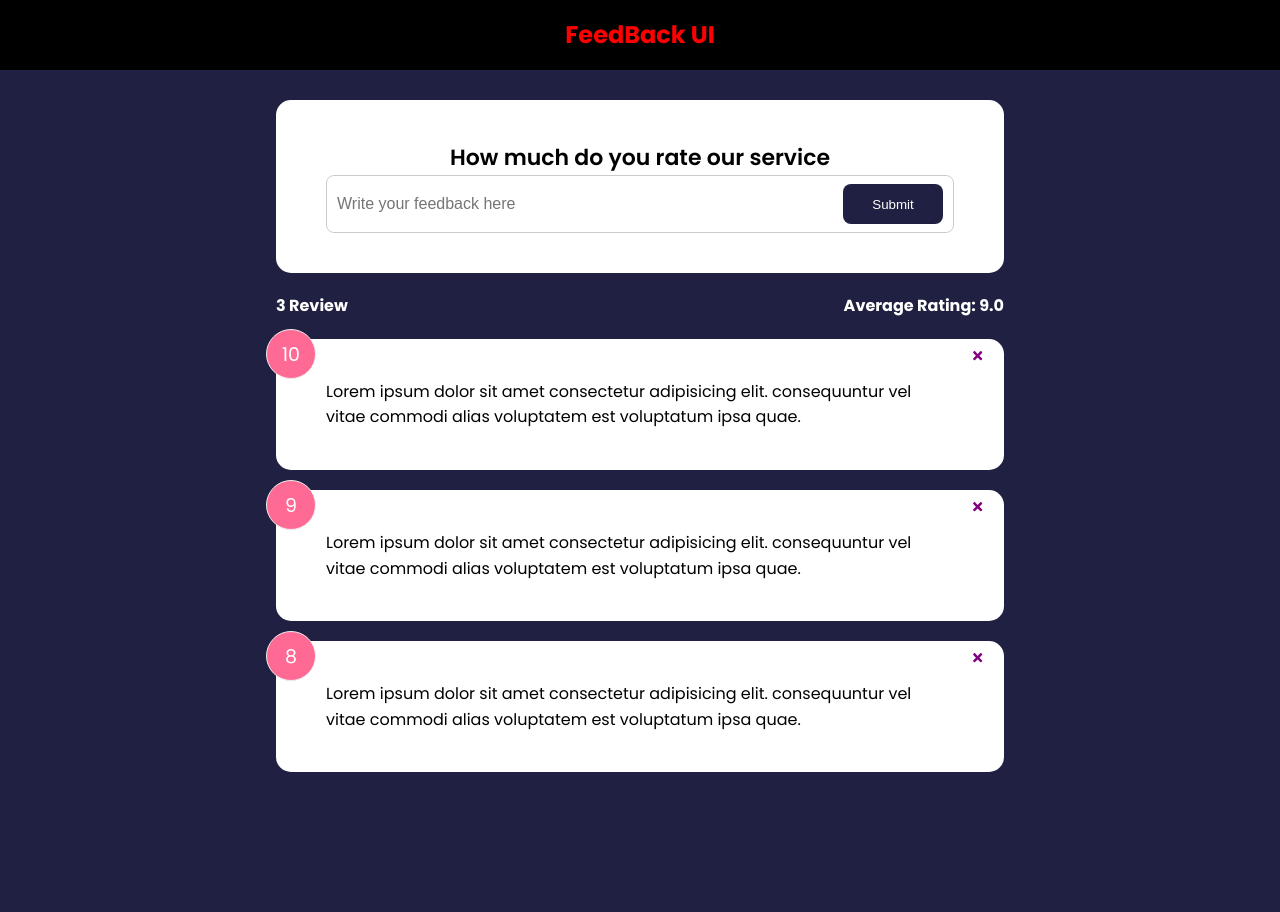
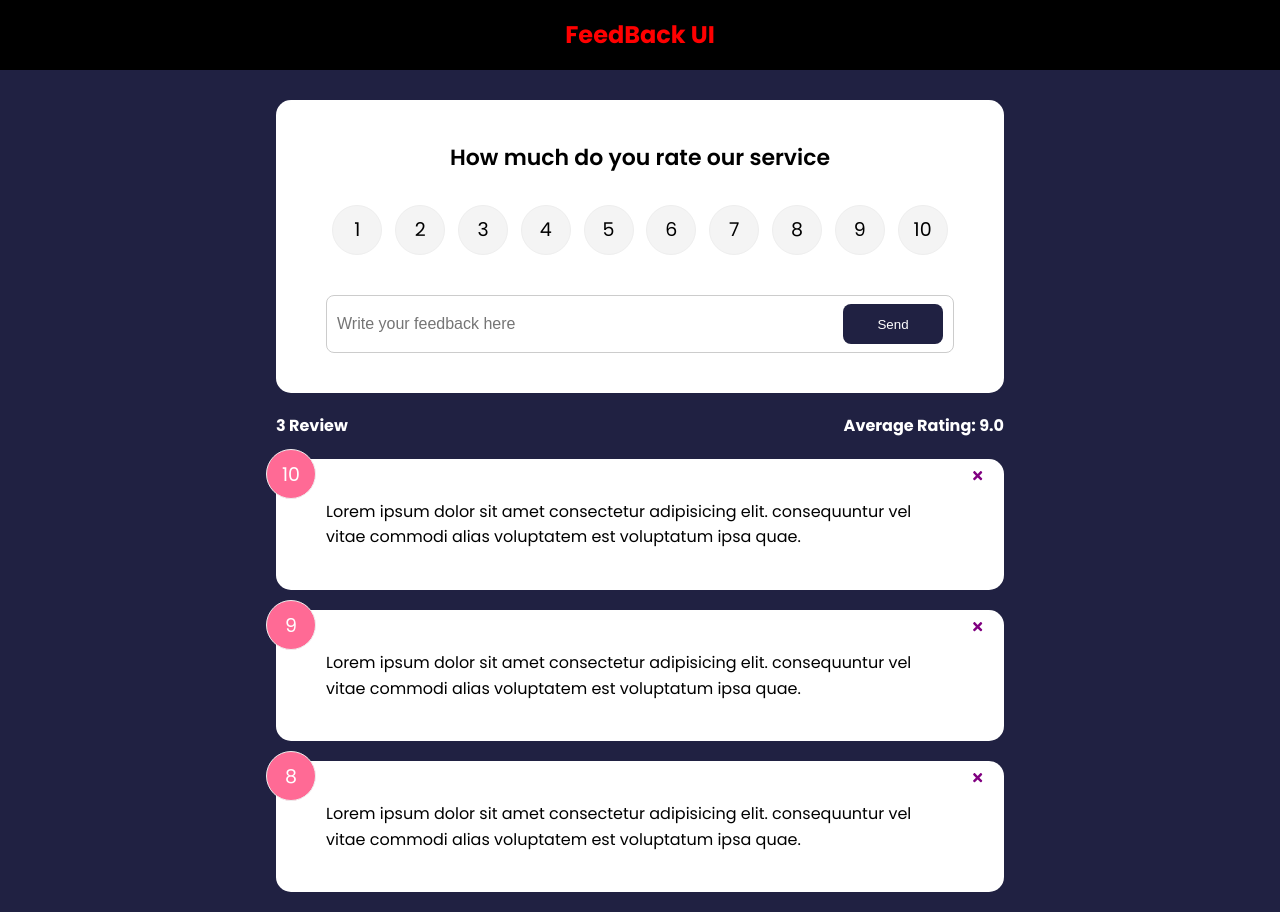
Before and after one commit to 046kanahiya/feedback-app, a React (Create React App) app: page / in a window 1280 px wide. Before the commit the page ends 800 px from the top, so only its background shows below. Built offline with nearby package versions, Linux system fonts and the light colour scheme.

Commit message:
Created Rating component ,created addFeedback function in app.js to actucally and the feedback in the form and  FeedBackForm created handleSubmit function to add newFeedBack in FeedBackList available

```diff
--- a/package.json
+++ b/package.json
@@ -11,6 +11,7 @@
     "react-dom": "^18.3.1",
     "react-icons": "^5.3.0",
     "react-scripts": "5.0.1",
+    "uuid": "^10.0.0",
     "web-vitals": "^2.1.4"
   },
   "scripts": {
--- a/src/App.js
+++ b/src/App.js
@@ -1,4 +1,5 @@
 import React, { useState } from "react"
+import {v4 as uuidv4} from 'uuid' //to generate new id
 import Header from "./Component/Header";
 import FeedBackData from "./Data/FeedBackData";
 import FeedBackList from "./Component/FeedBackList";
@@ -14,11 +15,18 @@
             return item.id !==id; // ie jo id match nhi hai usse chod kr sab dede
        }))
     }
+
+    const addFeedback=(newFeedBack)=>{
+        newFeedBack.id =uuidv4()
+        //console.log(newFeedBack)
+        //now to add new feedback..its state th4 we cant directly push it th4 we make copy using spread operator
+        setFeedback([newFeedBack, ...feedback])
+    }
     return (
         <>
         <Header text ={"FeedBack UI"} bgColor="black" textColor="red"/>
         <div className="container">
-            <FeedBackForm/>
+            <FeedBackForm handleAdd={addFeedback}/>
             <FeedBackStatus feedback= {feedback}/>
             <FeedBackList feedback ={feedback} handleDelete={deleteFeedback}/>
 
--- a/src/Component/FeedBackForm.jsx
+++ b/src/Component/FeedBackForm.jsx
@@ -1,24 +1,55 @@
 import React, {useState} from "react";
 import Card from "./Shared/Card";
 import Button from "./Shared/Button";
-function FeedBackForm() {
+import Rating from "./Rating"
+function FeedBackForm({handleAdd}) {
     //this is store/fetch whatever user writes on input
     const [text,setText] = useState('');
+    const [rating,setRating] =useState(10)
+    //to handle the input validation
+    const [disabled,setDisabled] = useState(true);
+    const [message,setMessage] = useState('');
 
     const handleInputChange=(e)=>{
+        if(text.length===0){
+            setDisabled(true);
+            setMessage(null);
+        }
+        else if(text.length !==0 && text.trim().length<=10){
+            setDisabled(true);
+            setMessage("Feedback must be 10 character long")
+        }
+        else{
+            setDisabled(false);
+            setMessage(null);
+        }
         //console.log(e.target.value)
         setText(e.target.value)
+    }
+    //form ke andar main handle submit
+    const handleSubmit=(e)=>{
+        e.preventDefault()
+        if(text.length>10){
+            const newFeedBack ={
+                text,
+                rating
+            }
+            handleAdd(newFeedBack);
+            setText('')
+        }
     }
     return (
 
             <Card>
-                <form action="">
+                <form onSubmit={handleSubmit}>
                     <h2>How much do you rate our service</h2>
+                    <Rating select={(rating)=> setRating(rating)}/>
                     <div className="input-group">
 
-                    <input type="text"  onChange={handleInputChange} value={text} placeholder="Write your feedback here" />
-                        <Button type='submit' >Submit</Button>
+                    <input type="text"  onChange={handleInputChange} value={text} placeholder= "Write your feedback here" />
+                        <Button childern="random" type='submit' isDisabled={disabled} >Send</Button>
                     </div>
+                    {message && <div className="message">{message} </div>}
                 </form>
             </Card>
 
--- /dev/null
+++ b/src/Component/Rating.jsx
@@ -0,0 +1,32 @@
+function RatingSelect({ select, selected }) {
+    // NOTE: We don't need local state here as it's a duplicate of parent state
+    // also no real need for useEffect or context
+    // useEffect(() => {
+    //   select(feedbackEdit.item.rating)
+    // }, [feedbackEdit])
+
+    const handleChange = (e) => {
+      select(+e.currentTarget.value)
+    }
+
+    // NOTE: simplified with iteration
+    return (
+      <ul className='rating'>
+        {Array.from({ length: 10 }, (_, i) => (
+          <li key={`rating-${i + 1}`}>
+            <input
+              type='radio'
+              id={`num${i + 1}`}
+              name='rating'
+              value={i + 1}
+              onChange={handleChange}
+              checked={selected === i + 1}
+            />
+            <label htmlFor={`num${i + 1}`}>{i + 1}</label>
+          </li>
+        ))}
+      </ul>
+    )
+  }
+
+  export default RatingSelect
--- a/src/Component/Shared/Button.jsx
+++ b/src/Component/Shared/Button.jsx
@@ -4,7 +4,7 @@
 
 function Button({children,version="primary",type="button",isDisabled=false}){
     return(
-        <button type={type} className={`btn btn-${version}`} >{children}</button>
+        <button type={type} className={`btn btn-${version}`}> {children}</button>
 
     )
 }
```
Also changed, not shown: 1 other file (tests, documents, lock files or other folders).
